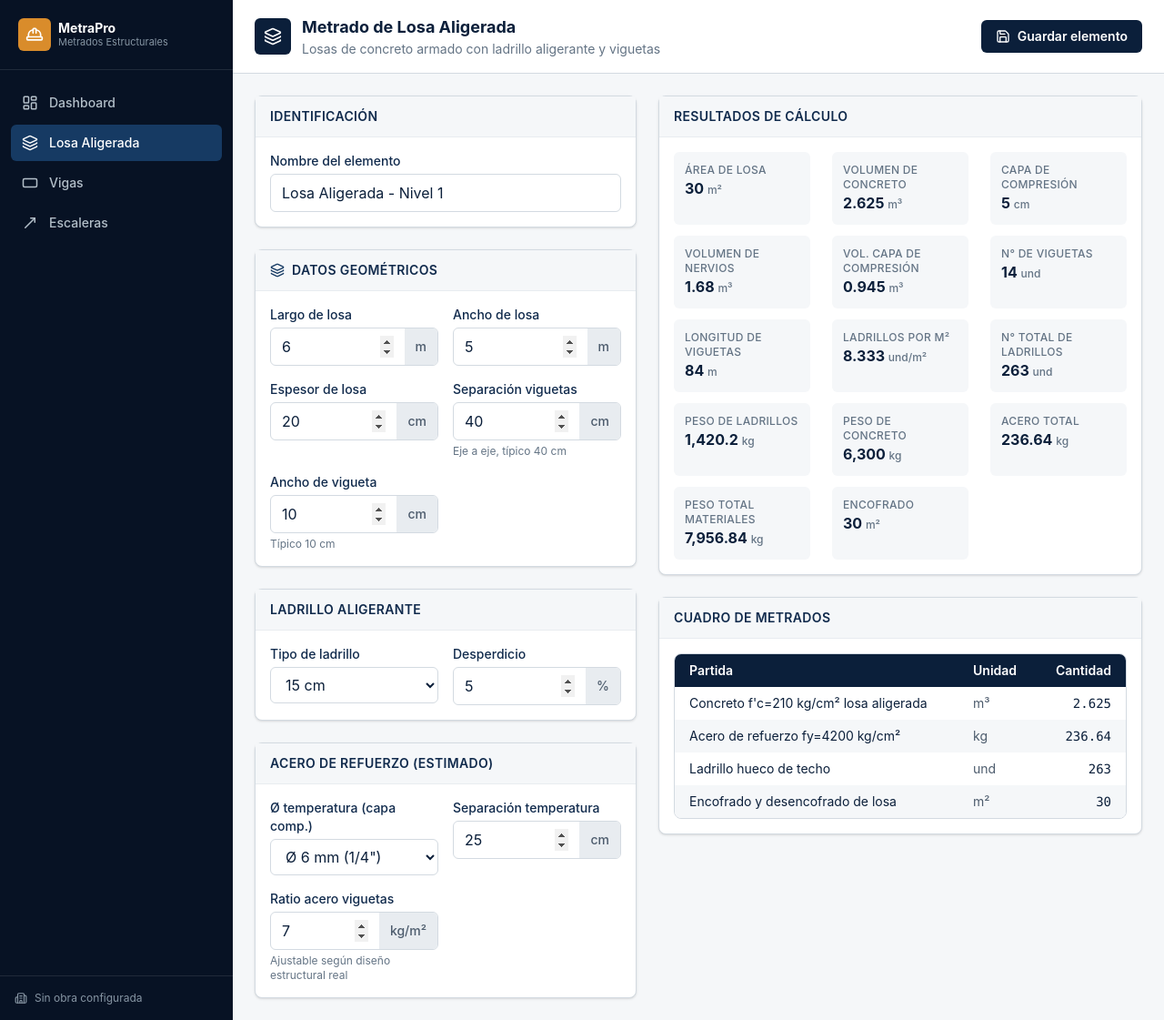
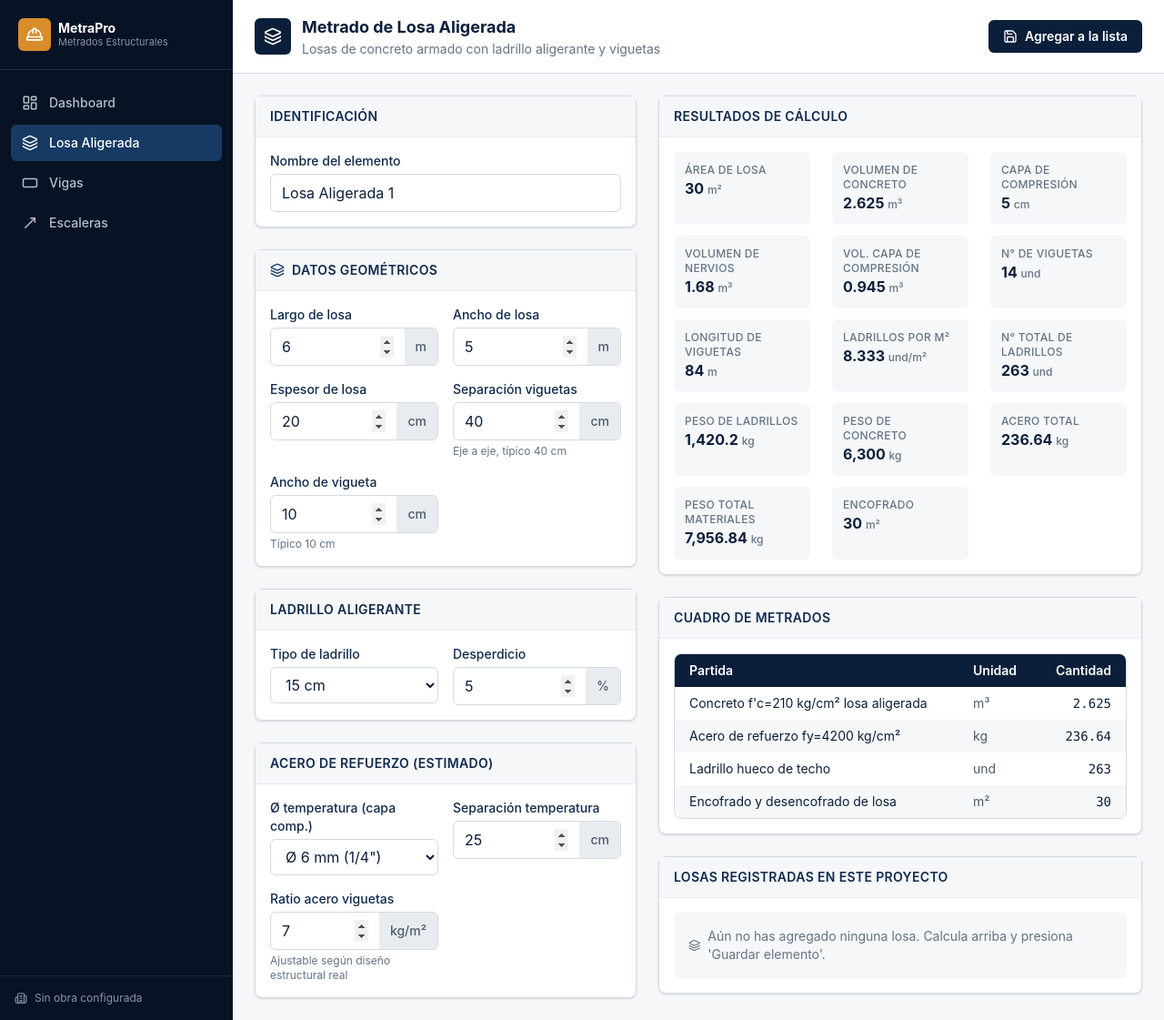
Before and after one commit to DACH4-DCHR/metrapro, a React (Vite) app: page /losa-aligerada in a window 1280 px wide. Shown: the whole page at 91% size. Built offline with nearby package versions, Linux system fonts and the light colour scheme.

Commit message:
feat: permitir metrar varios elementos por modulo con lista y subtotal, y autocompletar el siguiente nombre

```diff
--- /dev/null
+++ b/src/components/ModuleElementsList.tsx
@@ -0,0 +1,90 @@
+import { useMemo } from "react";
+import { Trash2, Layers } from "lucide-react";
+import { useProjectStore } from "../store/projectStore";
+import type { ModuleType } from "../lib/types";
+
+const numberFormatter = new Intl.NumberFormat("es-PE", { maximumFractionDigits: 3 });
+
+interface ModuleElementsListProps {
+  module: ModuleType;
+  emptyLabel: string;
+}
+
+export function ModuleElementsList({ module, emptyLabel }: ModuleElementsListProps) {
+  const elements = useProjectStore((s) => s.elements);
+  const removeElement = useProjectStore((s) => s.removeElement);
+
+  const moduleElements = useMemo(
+    () => elements.filter((e) => e.module === module),
+    [elements, module]
+  );
+
+  const totals = useMemo(
+    () =>
+      moduleElements.reduce(
+        (acc, el) => {
+          acc.concreteM3 += el.concreteM3;
+          acc.steelKg += el.steelKg;
+          acc.formworkM2 += el.formworkM2;
+          return acc;
+        },
+        { concreteM3: 0, steelKg: 0, formworkM2: 0 }
+      ),
+    [moduleElements]
+  );
+
+  if (moduleElements.length === 0) {
+    return (
+      <div className="flex items-center gap-2 rounded-md bg-steel-50 p-4 text-sm text-steel-500">
+        <Layers size={16} />
+        {emptyLabel}
+      </div>
+    );
+  }
+
+  return (
+    <div className="flex flex-col gap-3">
+      <div className="overflow-x-auto rounded-lg border border-steel-200">
+        <table className="w-full min-w-[520px] border-collapse text-sm">
+          <thead>
+            <tr className="bg-steel-100 text-left text-steel-600">
+              <th className="px-3 py-2 font-medium">Elemento</th>
+              <th className="px-3 py-2 text-right font-medium">Concreto (m³)</th>
+              <th className="px-3 py-2 text-right font-medium">Acero (kg)</th>
+              <th className="px-3 py-2 text-right font-medium">Encofrado (m²)</th>
+              <th className="px-3 py-2 text-right font-medium no-print">Acción</th>
+            </tr>
+          </thead>
+          <tbody>
+            {moduleElements.map((el, idx) => (
+              <tr key={el.id} className={idx % 2 === 0 ? "bg-white" : "bg-steel-50"}>
+                <td className="px-3 py-2 font-medium text-navy-900">{el.name}</td>
+                <td className="px-3 py-2 text-right font-mono">{numberFormatter.format(el.concreteM3)}</td>
+                <td className="px-3 py-2 text-right font-mono">{numberFormatter.format(el.steelKg)}</td>
+                <td className="px-3 py-2 text-right font-mono">{numberFormatter.format(el.formworkM2)}</td>
+                <td className="px-3 py-2 text-right no-print">
+                  <button
+                    onClick={() => removeElement(el.id)}
+                    className="rounded p-1.5 text-steel-500 hover:bg-red-50 hover:text-red-600"
+                    aria-label="Eliminar elemento"
+                  >
+                    <Trash2 size={16} />
+                  </button>
+                </td>
+              </tr>
+            ))}
+          </tbody>
+          <tfoot>
+            <tr className="border-t-2 border-navy-900 bg-steel-100 font-semibold text-navy-900">
+              <td className="px-3 py-2">Subtotal ({moduleElements.length})</td>
+              <td className="px-3 py-2 text-right font-mono">{numberFormatter.format(totals.concreteM3)}</td>
+              <td className="px-3 py-2 text-right font-mono">{numberFormatter.format(totals.steelKg)}</td>
+              <td className="px-3 py-2 text-right font-mono">{numberFormatter.format(totals.formworkM2)}</td>
+              <td className="no-print" />
+            </tr>
+          </tfoot>
+        </table>
+      </div>
+    </div>
+  );
+}
--- a/src/pages/Escaleras.tsx
+++ b/src/pages/Escaleras.tsx
@@ -6,6 +6,7 @@ import { NumberField } from "../components/ui/NumberField";
 import { SelectField } from "../components/ui/SelectField";
 import { ResultTable } from "../components/ui/ResultTable";
 import { WarningsBox } from "../components/ui/WarningsBox";
+import { ModuleElementsList } from "../components/ModuleElementsList";
 import { calcularEscalera, type EscaleraInput, type TipoEscalera } from "../lib/calc/escalera";
 import { REBAR_SIZES } from "../lib/materials";
 import { useProjectStore } from "../store/projectStore";
@@ -21,10 +22,15 @@ const tipoOptions: { value: TipoEscalera; label: string }[] = [
 
 const numberFormatter = new Intl.NumberFormat("es-PE", { maximumFractionDigits: 3 });
 
+function nextEscaleraName() {
+  const count = useProjectStore.getState().elements.filter((e) => e.module === "escalera").length;
+  return `Escalera ${count + 1}`;
+}
+
 export function EscalerasPage() {
   const addElement = useProjectStore((s) => s.addElement);
   const [saved, setSaved] = useState(false);
-  const [nombre, setNombre] = useState("Escalera principal");
+  const [nombre, setNombre] = useState(nextEscaleraName);
 
   const [input, setInput] = useState<EscaleraInput>({
     tipo: "un_tramo",
@@ -93,6 +99,7 @@ export function EscalerasPage() {
     };
     addElement(el);
     setSaved(true);
+    setNombre(nextEscaleraName());
   }
 
   return (
@@ -107,7 +114,7 @@ export function EscalerasPage() {
             className="flex items-center gap-2 rounded-md bg-navy-900 px-4 py-2 text-sm font-semibold text-white transition-colors hover:bg-navy-700"
           >
             <Save size={16} />
-            {saved ? "Guardado ✓" : "Guardar elemento"}
+            {saved ? "Agregada ✓ (puedes calcular otra)" : "Agregar a la lista"}
           </button>
         }
       />
@@ -280,6 +287,10 @@ export function EscalerasPage() {
           <SectionCard title="Cuadro de metrados">
             <ResultTable lines={lines} />
           </SectionCard>
+
+          <SectionCard title="Escaleras registradas en este proyecto">
+            <ModuleElementsList module="escalera" emptyLabel="Aún no has agregado ninguna escalera. Calcula arriba y presiona 'Agregar a la lista'." />
+          </SectionCard>
         </div>
       </div>
     </div>
--- a/src/pages/LosaAligerada.tsx
+++ b/src/pages/LosaAligerada.tsx
@@ -6,6 +6,7 @@ import { NumberField } from "../components/ui/NumberField";
 import { SelectField } from "../components/ui/SelectField";
 import { ResultTable } from "../components/ui/ResultTable";
 import { WarningsBox } from "../components/ui/WarningsBox";
+import { ModuleElementsList } from "../components/ModuleElementsList";
 import { calcularLosaAligerada, type LosaAligeradaInput } from "../lib/calc/losaAligerada";
 import { HOLLOW_BRICK_TYPES, REBAR_SIZES } from "../lib/materials";
 import { useProjectStore } from "../store/projectStore";
@@ -20,10 +21,15 @@ const rebarOptions = REBAR_SIZES.map((r) => ({ value: r.id, label: r.label }));
 
 const numberFormatter = new Intl.NumberFormat("es-PE", { maximumFractionDigits: 3 });
 
+function nextLosaName() {
+  const count = useProjectStore.getState().elements.filter((e) => e.module === "losa").length;
+  return `Losa Aligerada ${count + 1}`;
+}
+
 export function LosaAligeradaPage() {
   const addElement = useProjectStore((s) => s.addElement);
   const [saved, setSaved] = useState(false);
-  const [nombre, setNombre] = useState("Losa Aligerada - Nivel 1");
+  const [nombre, setNombre] = useState(nextLosaName);
 
   const [input, setInput] = useState<LosaAligeradaInput>({
     largo: 6,
@@ -71,6 +77,7 @@ export function LosaAligeradaPage() {
     };
     addElement(el);
     setSaved(true);
+    setNombre(nextLosaName());
   }
 
   return (
@@ -85,7 +92,7 @@ export function LosaAligeradaPage() {
             className="flex items-center gap-2 rounded-md bg-navy-900 px-4 py-2 text-sm font-semibold text-white transition-colors hover:bg-navy-700"
           >
             <Save size={16} />
-            {saved ? "Guardado ✓" : "Guardar elemento"}
+            {saved ? "Agregado ✓ (puedes calcular otra)" : "Agregar a la lista"}
           </button>
         }
       />
@@ -198,6 +205,10 @@ export function LosaAligeradaPage() {
           <SectionCard title="Cuadro de metrados">
             <ResultTable lines={lines} />
           </SectionCard>
+
+          <SectionCard title="Losas registradas en este proyecto">
+            <ModuleElementsList module="losa" emptyLabel="Aún no has agregado ninguna losa. Calcula arriba y presiona 'Guardar elemento'." />
+          </SectionCard>
         </div>
       </div>
     </div>
--- a/src/pages/Vigas.tsx
+++ b/src/pages/Vigas.tsx
@@ -6,6 +6,7 @@ import { NumberField } from "../components/ui/NumberField";
 import { SelectField } from "../components/ui/SelectField";
 import { ResultTable } from "../components/ui/ResultTable";
 import { WarningsBox } from "../components/ui/WarningsBox";
+import { ModuleElementsList } from "../components/ModuleElementsList";
 import { calcularViga, type VigaInput, type TipoSeccionViga } from "../lib/calc/viga";
 import { REBAR_SIZES } from "../lib/materials";
 import { useProjectStore } from "../store/projectStore";
@@ -20,10 +21,15 @@ const tipoSeccionOptions: { value: TipoSeccionViga; label: string }[] = [
 
 const numberFormatter = new Intl.NumberFormat("es-PE", { maximumFractionDigits: 3 });
 
+function nextVigaName() {
+  const count = useProjectStore.getState().elements.filter((e) => e.module === "viga").length;
+  return `Grupo de Vigas ${count + 1}`;
+}
+
 export function VigasPage() {
   const addElement = useProjectStore((s) => s.addElement);
   const [saved, setSaved] = useState(false);
-  const [nombre, setNombre] = useState("Vigas principales - Eje A");
+  const [nombre, setNombre] = useState(nextVigaName);
 
   const [input, setInput] = useState<VigaInput>({
     numeroVigas: 4,
@@ -73,6 +79,7 @@ export function VigasPage() {
     };
     addElement(el);
     setSaved(true);
+    setNombre(nextVigaName());
   }
 
   return (
@@ -87,7 +94,7 @@ export function VigasPage() {
             className="flex items-center gap-2 rounded-md bg-navy-900 px-4 py-2 text-sm font-semibold text-white transition-colors hover:bg-navy-700"
           >
             <Save size={16} />
-            {saved ? "Guardado ✓" : "Guardar elemento"}
+            {saved ? "Agregado ✓ (puedes calcular otro)" : "Agregar a la lista"}
           </button>
         }
       />
@@ -214,6 +221,10 @@ export function VigasPage() {
           <SectionCard title="Resumen">
             <ResultTable lines={lines} />
           </SectionCard>
+
+          <SectionCard title="Grupos de vigas registrados en este proyecto">
+            <ModuleElementsList module="viga" emptyLabel="Aún no has agregado ningún grupo de vigas. Calcula arriba y presiona 'Agregar a la lista'." />
+          </SectionCard>
         </div>
       </div>
     </div>
```
